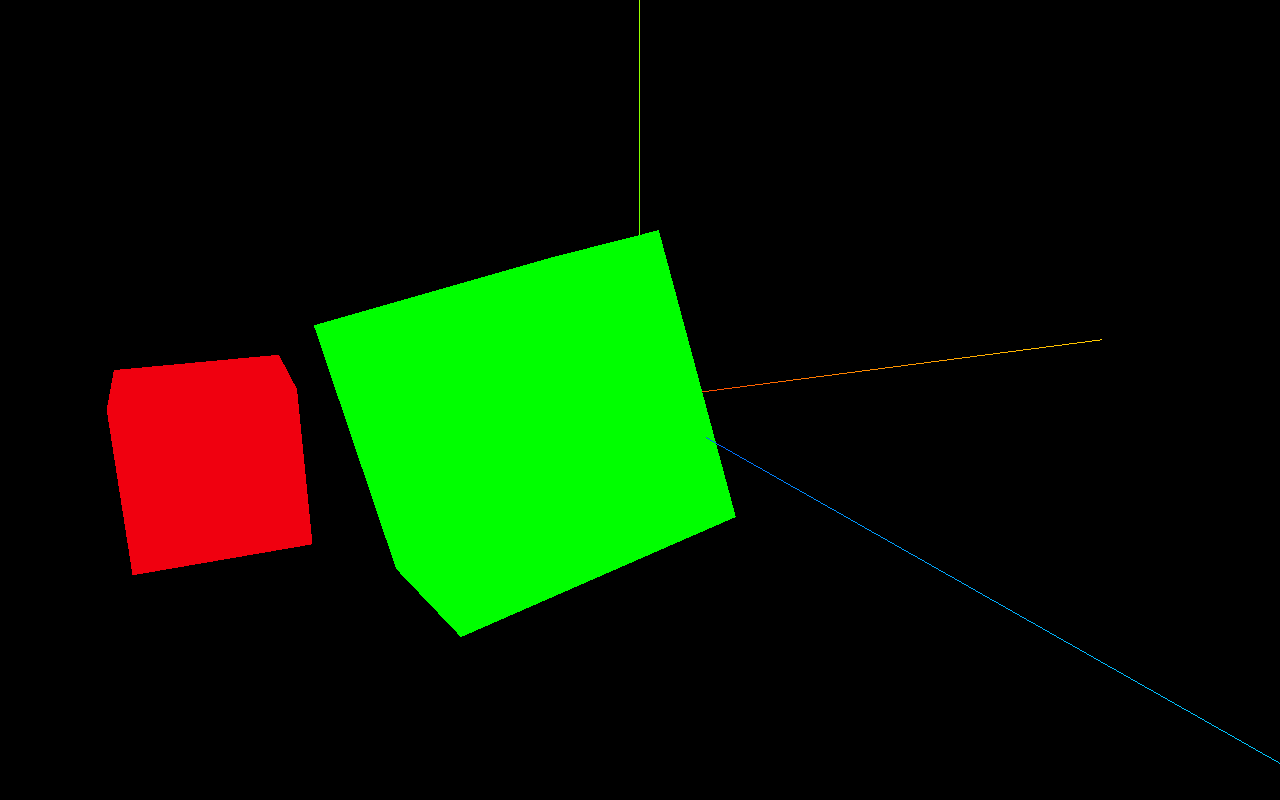
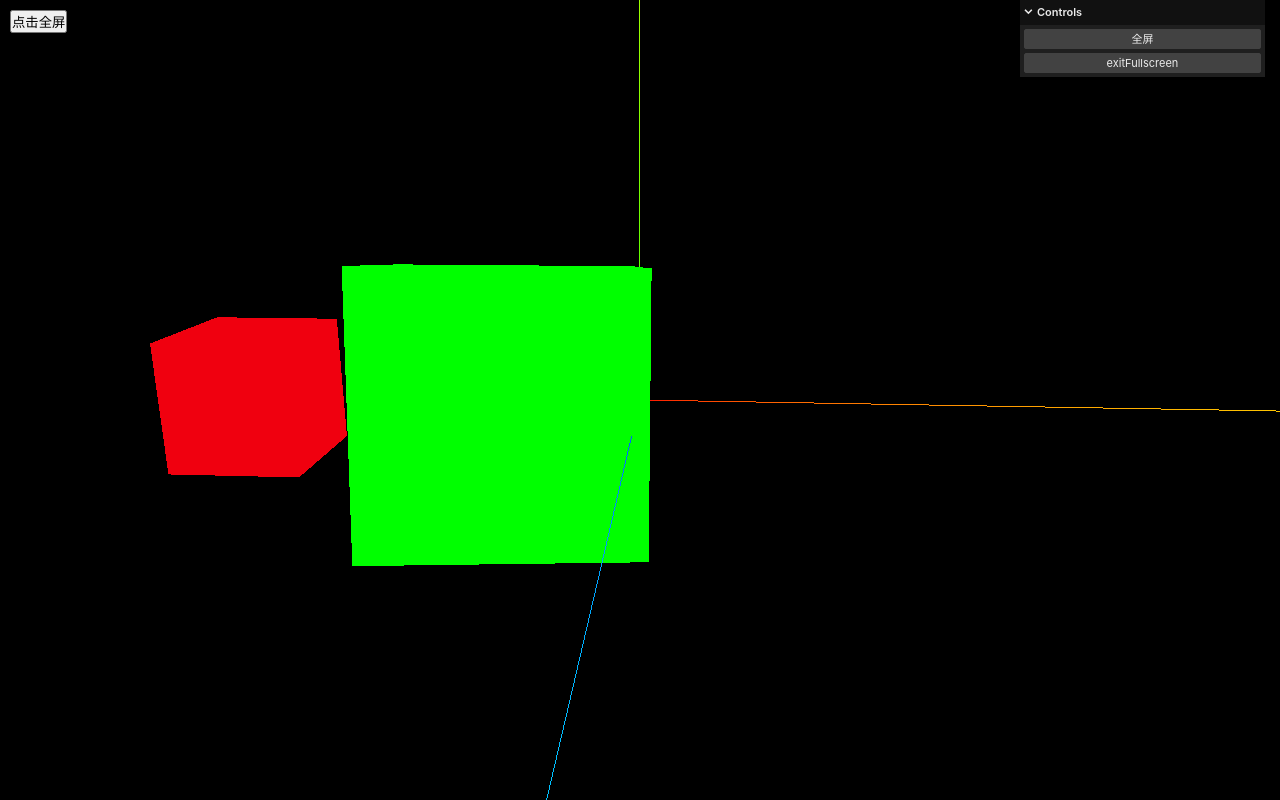
Before and after one commit to 123pzy/threejs-vue, a Vue app: page / in a window 1280 px wide. Built offline with nearby package versions, Linux system fonts and the light colour scheme.

Commit message:
原生和GUI方式实现功能按钮

```diff
--- a/src/App.vue
+++ b/src/App.vue
@@ -1,13 +1,15 @@
-<template></template>
+<template>
+  <button class="fullScreen-btn" @click="fullScreen">点击全屏</button>
+</template>
 
 <script setup>
 // 导入three
-import * as THREE from 'three';
-import { OrbitControls } from 'three/examples/jsm/controls/OrbitControls.js';
+import * as THREE from "three";
+import { OrbitControls } from "three/examples/jsm/controls/OrbitControls.js";
+import { GUI } from "three/examples/jsm/libs/lil-gui.module.min.js";
 
 // 创建场景
 const scene = new THREE.Scene();
-
 
 // 创建相机
 const camera = new THREE.PerspectiveCamera(
@@ -35,7 +37,6 @@ const cube = new THREE.Mesh(geometry, material);
 parentCube.add(cube);
 parentCube.position.set(-3, 0, 0); // position是一个相对坐标，子元素相对于父元素的坐标
 
-// cube.position.x = 2;
 cube.position.set(2, 0, 0);
 // 放大cube
 cube.scale.set(2, 2, 2); // scale也是一个相对大小，如果放大父元素为两倍，子元素也会放大为之前的两倍
@@ -74,9 +75,38 @@ function animate() {
 animate();
 
 // 监听窗口的变化进行渲染
-window.addEventListener('resize', () => {
+window.addEventListener("resize", () => {
   renderer.setSize(window.innerWidth, window.innerHeight);
   camera.aspect = window.innerWidth / window.innerHeight;
   camera.updateProjectionMatrix();
 });
+
+// 原生方式定义全屏按钮
+function fullScreen() {
+  renderer.domElement.requestFullscreen(); // 点击全屏显示
+}
+
+// 创建事件
+const eventObj = {
+  Fullscreen() {
+    document.body.requestFullscreen();
+  },
+  exitFullscreen() {
+    document.exitFullscreen(); // 退出全屏是针对整个文档：document
+  },
+};
+
+// 创建GUI对象
+const gui = new GUI();
+// 添加按钮
+gui.add(eventObj, "Fullscreen").name("全屏");
+gui.add(eventObj, "exitFullscreen");
 </script>
+<style scoped>
+.fullScreen-btn {
+  position: absolute;
+  top: 10px;
+  left: 10px;
+  z-index: 999;
+}
+</style>
```
